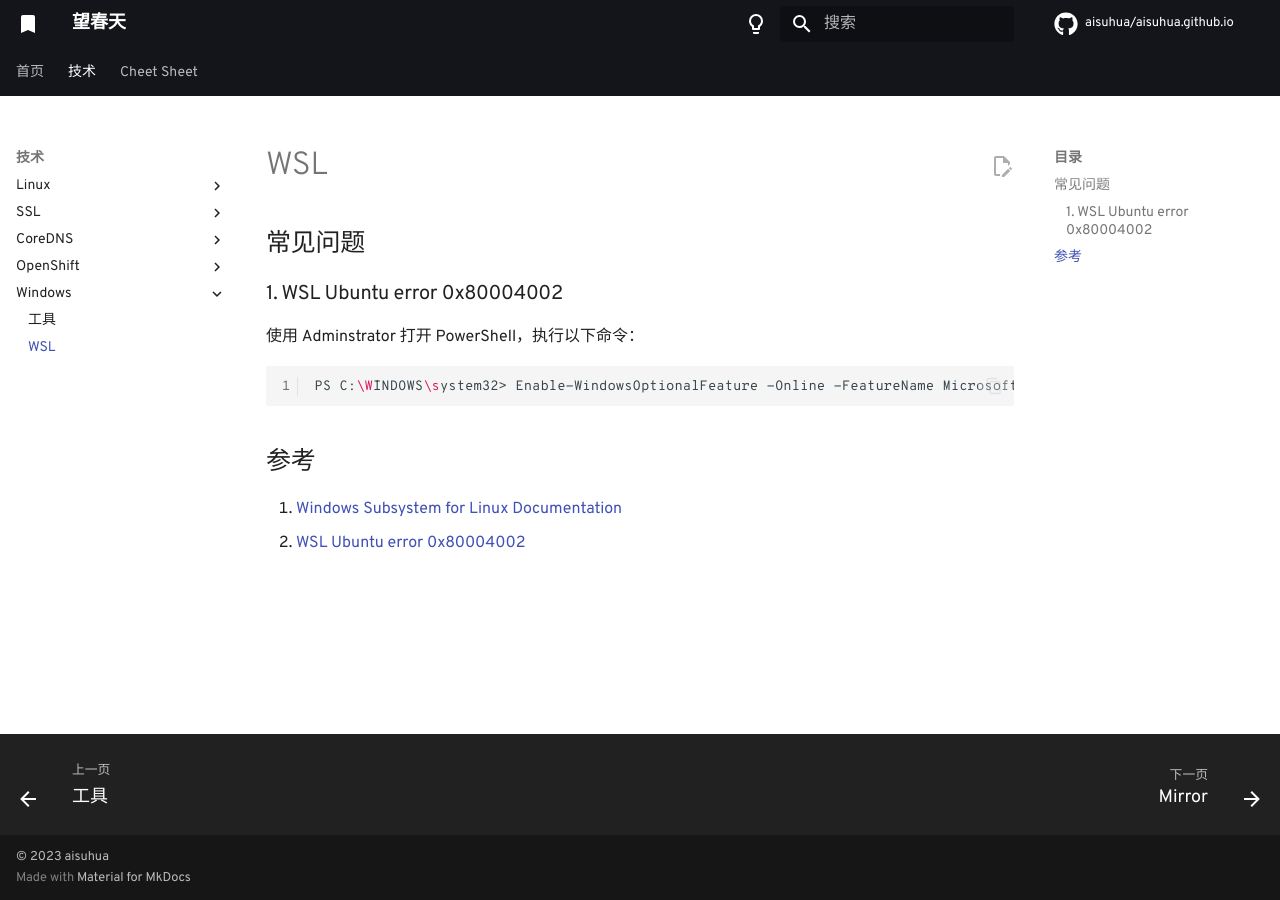
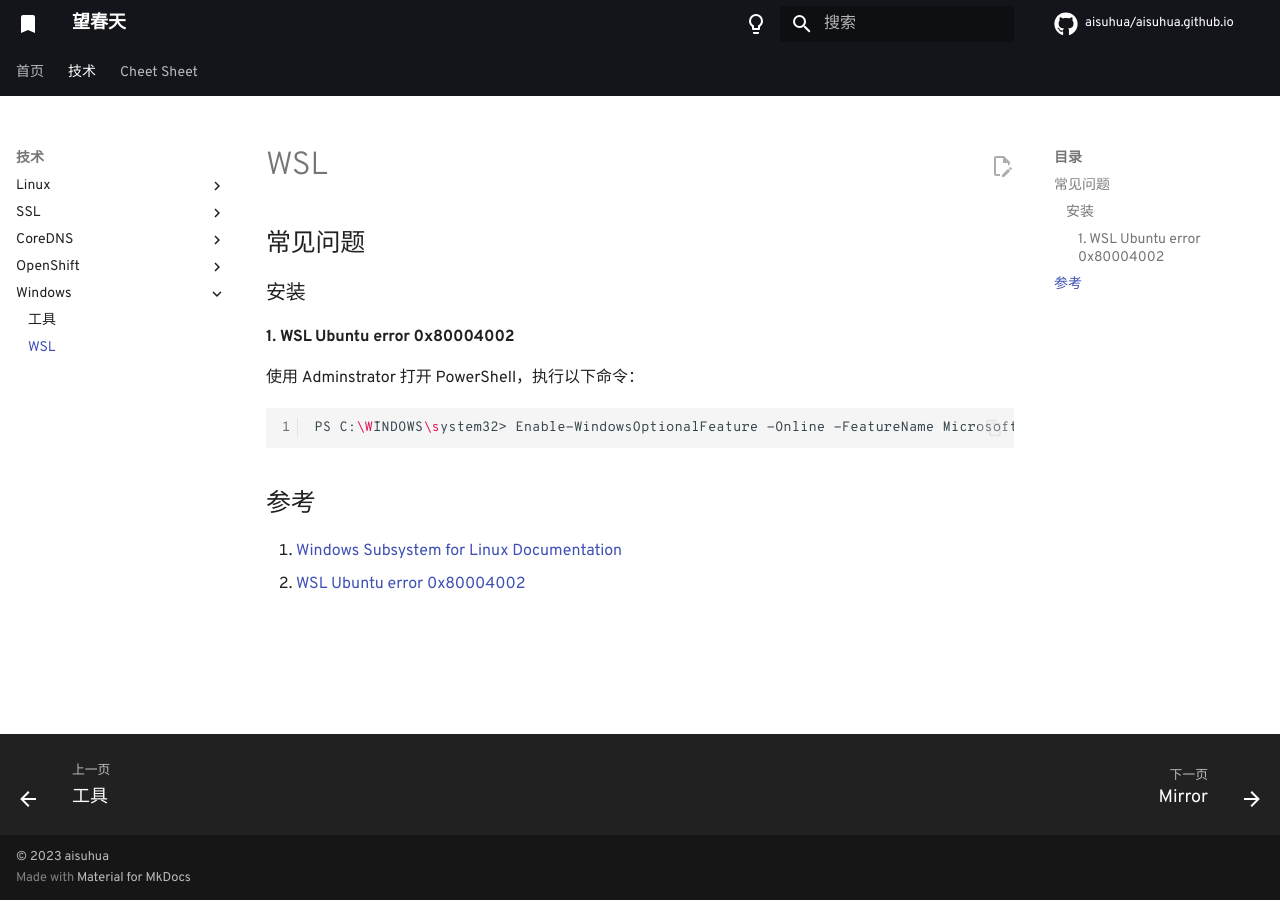
Before and after one commit to aisuhua/aisuhua.github.io, an MkDocs documentation site: the page built from docs/windows/wsl.md, in a window 1280 px wide. Built offline with MkDocs 1.6.1 and Material for MkDocs 9.7.7, drawn with Linux system fonts in a browser that asks for light colours; comment, search, counter and statistics services are not loaded.

Commit message:
Update wsl.md

```diff
--- a/docs/windows/wsl.md
+++ b/docs/windows/wsl.md
@@ -2,7 +2,9 @@
 
 ## 常见问题
 
-### 1. WSL Ubuntu error 0x80004002
+### 安装
+
+#### 1. WSL Ubuntu error 0x80004002
 
 使用 Adminstrator 打开 PowerShell，执行以下命令：
 
```
